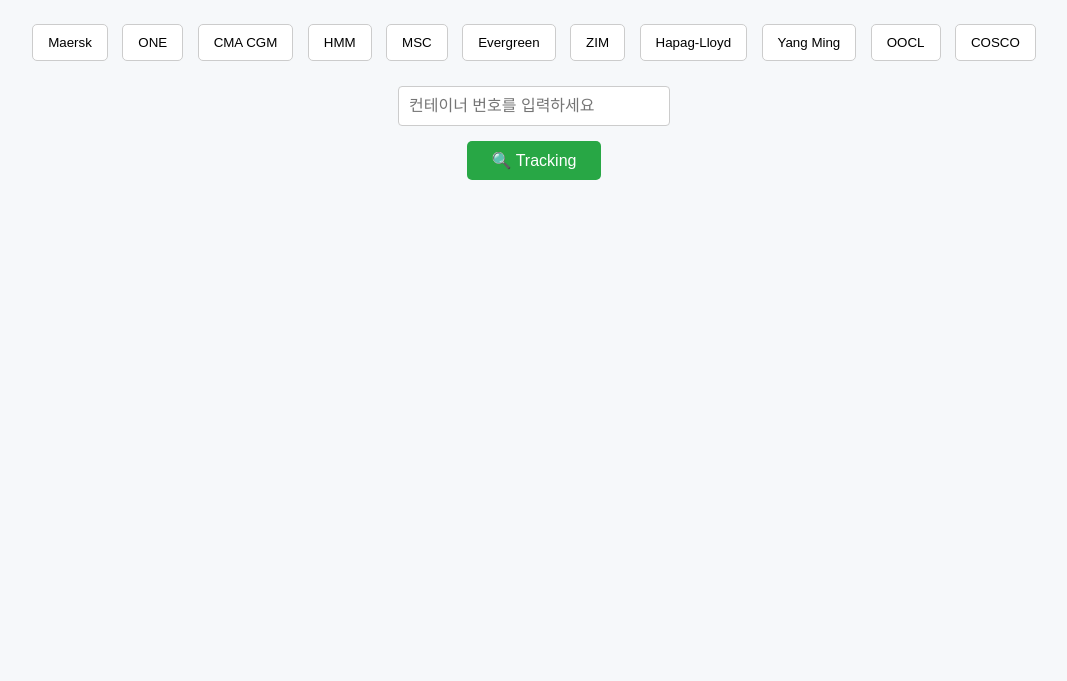
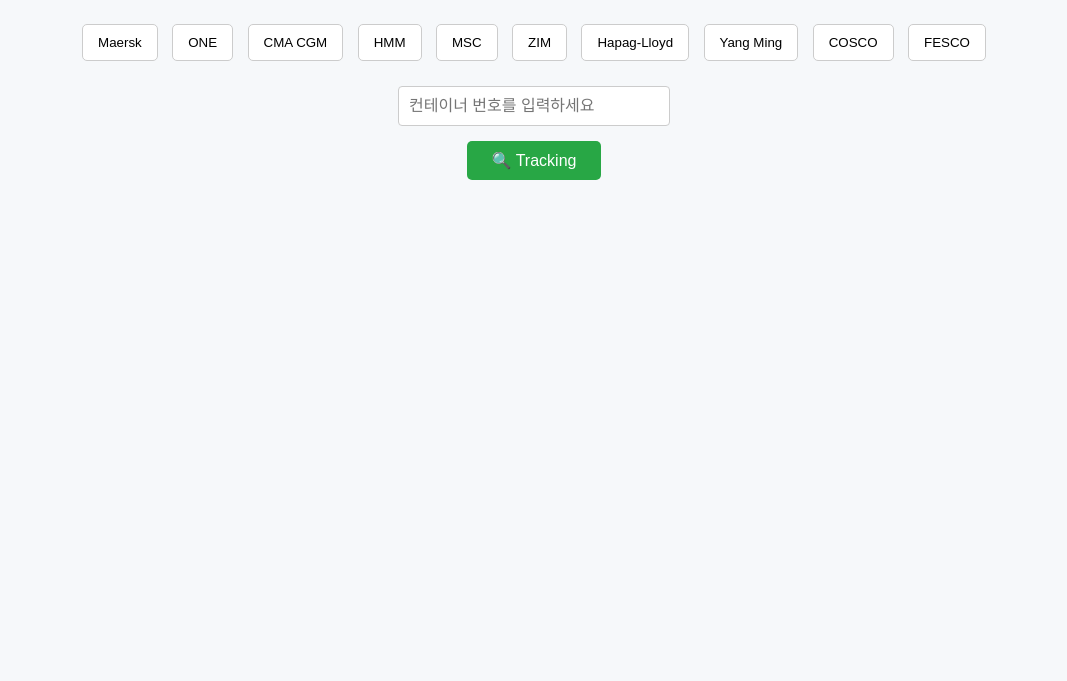
Before and after one commit to iskkang/cntr-track, a plain HTML site: page static/index.html in a window 1280 px wide. Shown: the part 119-800 px from the top of the page, without its empty margins (106-1173 px from the left). Drawn offline with Linux system fonts and the light colour scheme.

Commit message:
Update index.html

```diff
--- a/static/index.html
+++ b/static/index.html
@@ -59,18 +59,17 @@
 <body>
   <h1>🛳 컨테이너 추적기</h1>
 
-  <div class="carrier-buttons">
-    <button class="carrier-button" onclick="selectCarrier('MAERSK')">Maersk</button>
-    <button class="carrier-button" onclick="selectCarrier('ONE')">ONE</button>
-    <button class="carrier-button" onclick="selectCarrier('CMA-CGM')">CMA CGM</button>
-    <button class="carrier-button" onclick="selectCarrier('HMM')">HMM</button>
-    <button class="carrier-button" onclick="selectCarrier('MSC')">MSC</button>
-    <button class="carrier-button" onclick="selectCarrier('EVERGREEN')">Evergreen</button>
-    <button class="carrier-button" onclick="selectCarrier('ZIM')">ZIM</button>
-    <button class="carrier-button" onclick="selectCarrier('HAPAG-LLOYD')">Hapag-Lloyd</button>
-    <button class="carrier-button" onclick="selectCarrier('YANG MING')">Yang Ming</button>
-    <button class="carrier-button" onclick="selectCarrier('OOCL')">OOCL</button>
-    <button class="carrier-button" onclick="selectCarrier('COSCO')">COSCO</button>
+  <div class="carrier-buttons" id="carrierButtons">
+    <button class="carrier-button" data-carrier="MAERSK">Maersk</button>
+    <button class="carrier-button" data-carrier="ONE">ONE</button>
+    <button class="carrier-button" data-carrier="CMA-CGM">CMA CGM</button>
+    <button class="carrier-button" data-carrier="HMM">HMM</button>
+    <button class="carrier-button" data-carrier="MSC">MSC</button>
+    <button class="carrier-button" data-carrier="ZIM">ZIM</button>
+    <button class="carrier-button" data-carrier="HAPAG-LLOYD">Hapag-Lloyd</button>
+    <button class="carrier-button" data-carrier="YANG MING">Yang Ming</button>
+    <button class="carrier-button" data-carrier="COSCO">COSCO</button>
+    <button class="carrier-button" data-carrier="FESCO">FESCO</button>
   </div>
 
   <div>
@@ -81,17 +80,15 @@
 
   <script>
     let selectedCarrier = '';
+    const buttons = document.querySelectorAll('.carrier-button');
 
-    function selectCarrier(carrier) {
-      selectedCarrier = carrier;
-      const buttons = document.querySelectorAll('.carrier-button');
-      buttons.forEach(btn => {
-        btn.classList.remove('selected');
-        if (btn.innerText.toUpperCase() === carrier) {
-          btn.classList.add('selected');
-        }
+    buttons.forEach(btn => {
+      btn.addEventListener('click', () => {
+        buttons.forEach(b => b.classList.remove('selected'));
+        btn.classList.add('selected');
+        selectedCarrier = btn.dataset.carrier;
       });
-    }
+    });
 
     function track() {
       const containerNumber = document.getElementById('container').value.trim();
@@ -119,25 +116,23 @@
           url = `https://www.hmm21.com/cms/business/trackTrace/index.jsp?contno=${containerNumber}`;
           break;
         case 'MSC':
-          url = `https://www.msc.com/track-a-shipment?search=${containerNumber}`;
-          break;
-        case 'EVERGREEN':
-          url = `https://www.evergreen-line.com/tms/tms/jsp/Tracking.jsp?Submit=Search&containerNo=${containerNumber}`;
+          url = `https://www.msc.com/en/track-a-shipment?search=${containerNumber}`;
           break;
         case 'ZIM':
-          url = `https://www.zim.com/tools/track-a-shipment?containerNumber=${containerNumber}`;
+          url = `https://www.zim.com/tools/track-a-shipment?consnumber=${containerNumber}`;
           break;
         case 'HAPAG-LLOYD':
-          url = `https://www.hapag-lloyd.com/en/online-business/track/track-by-container.html?container=${containerNumber}`;
+          const withSpaces = containerNumber.slice(0, 4) + '  ' + containerNumber.slice(4);
+          url = `https://www.hapag-lloyd.com/en/online-business/track/track-by-container-solution.html?container=${encodeURIComponent(withSpaces)}`;
           break;
         case 'YANG MING':
-          url = `https://www.yangming.com/e-service/track_trace/track_trace_cargo.aspx?container=${containerNumber}`;
-          break;
-        case 'OOCL':
-          url = `https://www.oocl.com/eng/ourservices/eservices/cargotracking/Pages/cargotracking.aspx?bno=${containerNumber}`;
+          url = `https://e-solution.yangming.com/e-service/track_trace/mul_ctnr.aspx?var=Gu1rcpKMZDot%2fEAwOFyUKAtZYi4c5SsOp6AXZ81iGfOn4YmxTMaPrDvVgqaDoVyJOBBcJxIQzmVbAG3ahAy6j7AUssw4TAHsp%2ftrWAchu04%3d`;
           break;
         case 'COSCO':
           url = `https://elines.coscoshipping.com/ebusiness/cargoTracking?trackingType=1&number=${containerNumber}`;
+          break;
+        case 'FESCO':
+          url = `https://my.fesco.com/tracking?tab=${containerNumber}`;
           break;
         default:
           alert("아직 지원되지 않는 선사입니다.");
```
